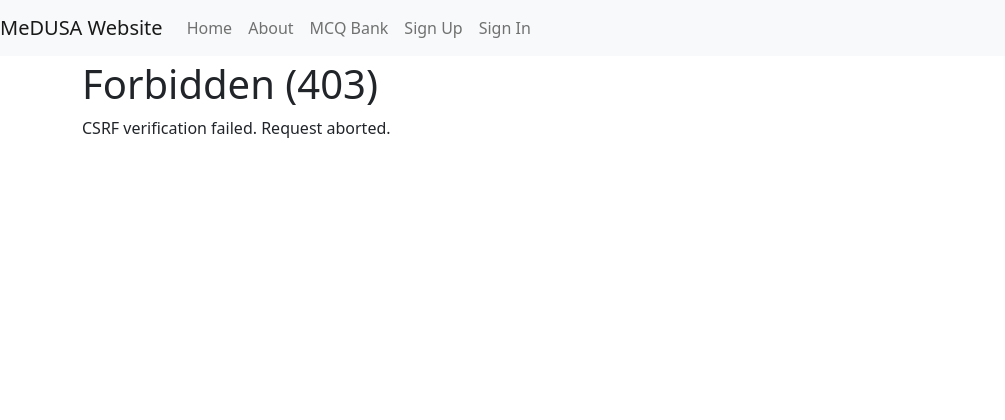
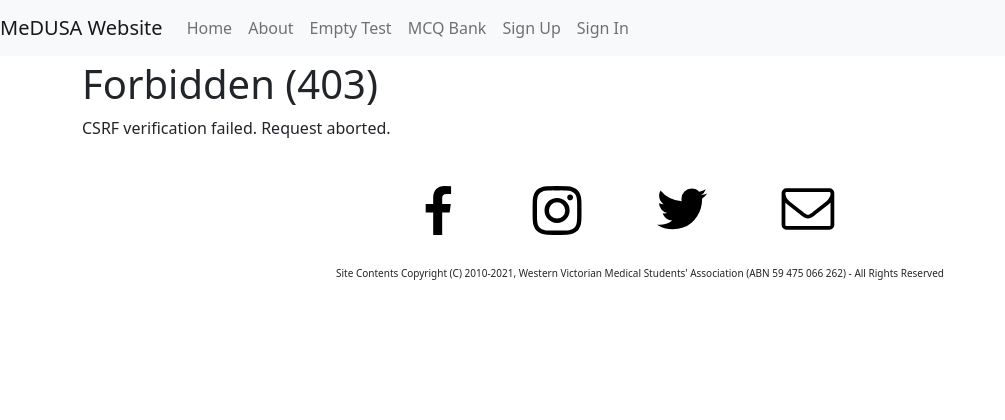
Before and after one commit to DeakinMeDUSA/medusa_website, a Django app: template medusa_website/templates/403.html in a window 1280 px wide. Shown: the top 420 px of the page, without its empty margins (0-1005 px from the left). Run offline with Django 3.2, Linux system fonts and the light colour scheme; the template is opened without the code that fills it, so the values that code supplies are empty.

Commit message:
Getting footer up and running

```diff
--- a/config/urls.py
+++ b/config/urls.py
@@ -11,6 +11,11 @@ urlpatterns = static(settings.MEDIA_URL, document_root=settings.MEDIA_ROOT) + [
     path("", TemplateView.as_view(template_name="pages/home.html"), name="home"),
     path(
         "about/", TemplateView.as_view(template_name="pages/about.html"), name="about"
+    ),
+    path(
+        "empty_test/",
+        TemplateView.as_view(template_name="pages/empty_test.html"),
+        name="empty_test",
     ),
     # Django Admin, use {% url 'admin:index' %}
     path(settings.ADMIN_URL, admin.site.urls),
--- /dev/null
+++ b/medusa_website/static/css/custom_bootstrap_vars.css
@@ -0,0 +1,3 @@
+
+
+/*# sourceMappingURL=custom_bootstrap_vars.css.map */
--- /dev/null
+++ b/medusa_website/static/css/footer.css
@@ -0,0 +1,75 @@
+.footer-container {
+  width: 80%;
+  height: auto;
+  position: relative;
+  left: 50%;
+  transform: translateX(-50%);
+  display: flex;
+  align-items: center;
+  flex-wrap: wrap;
+  justify-content: center;
+}
+
+.footer-text {
+  font-size: 10px;
+}
+
+.icon-container {
+  padding: 10px;
+  margin: 5px;
+  width: auto;
+  height: 100px;
+  align-content: center;
+  place-items: flex-start;
+}
+
+.footer-svg {
+  padding: 0;
+  -webkit-transition: all 150ms ease;
+  -moz-transition: all 150ms ease;
+  -ms-transition: all 150ms ease;
+  transition: all 150ms ease;
+  margin: 0;
+  height: 100px;
+  transform: scale(0.7);
+  position: center;
+  width: 120px;
+}
+.footer-svg.facebook path {
+  transform: scale(0.06) translateX(210px);
+}
+.footer-svg.facebook:hover path {
+  fill: #3b579d;
+}
+.footer-svg.facebook.icon {
+  fill: black;
+}
+.footer-svg.instagram path {
+  transform: scale(0.065) translateY(0px);
+}
+.footer-svg.instagram:hover path {
+  fill: #dc4a38;
+}
+.footer-svg.instagram.icon {
+  fill: black;
+}
+.footer-svg.twitter path {
+  transform: scale(0.065) translateY(80px);
+}
+.footer-svg.twitter:hover path {
+  fill: #2caae1;
+}
+.footer-svg.twitter.icon {
+  fill: black;
+}
+.footer-svg.email path {
+  transform: scale(0.06) translateY(80px);
+}
+.footer-svg.email:hover path {
+  fill: #0fa400;
+}
+.footer-svg.email.icon {
+  fill: black;
+}
+
+/*# sourceMappingURL=footer.css.map */
--- a/medusa_website/static/css/project.css
+++ b/medusa_website/static/css/project.css
@@ -1,13 +1,14 @@
-/* These styles are generated from project.scss. */
-
 .alert-debug {
-  color: black;
-  background-color: white;
+  background-color: #fff;
   border-color: #d6e9c6;
+  color: #000;
+  font-family: Roboto, sans-serif;
 }
 
 .alert-error {
-  color: #b94a48;
   background-color: #f2dede;
   border-color: #eed3d7;
+  color: #b94a48;
 }
+
+/*# sourceMappingURL=project.css.map */
--- /dev/null
+++ b/medusa_website/static/sass/footer.scss
@@ -0,0 +1,98 @@
+.footer-container{
+  width: 80%;
+  height: auto;
+  position: relative;
+  left: 50%;
+  transform: translateX(-50%);
+  display: flex;
+  align-items: center;
+  flex-wrap: wrap;
+  justify-content: center;
+}
+
+.footer-text{
+  font-size: 10px;
+}
+
+.icon-container {
+  padding: 10px;
+  margin: 5px;
+  width: auto;
+  height: 100px;
+  align-content: center;
+  place-items: flex-start;
+
+}
+
+.footer-svg {
+
+  padding: 0;
+  -webkit-transition: all 150ms ease;
+  -moz-transition: all 150ms ease;
+  -ms-transition: all 150ms ease;
+  transition: all 150ms ease;
+  margin: 0;
+  height: 100px;
+  transform: scale(0.7);
+
+  position: center;
+  //-ms-transform: translateY(-50%);
+  width: 120px;
+
+
+  &.facebook {
+    path {
+      transform: scale(0.06) translateX(210px);
+    }
+    &:hover {
+      path {
+        fill: #3b579d;
+      }
+    }
+    &.icon {
+      fill: black;
+    }
+  }
+  &.instagram {
+    path {
+      transform: scale(0.065) translateY(0px);
+    }
+    &:hover {
+      path {
+        fill: #dc4a38;
+      }
+    }
+    &.icon {
+      fill: black;
+    }
+  }
+
+  &.twitter {
+    path {
+      transform: scale(0.065) translateY(80px);
+    }
+
+    &:hover {
+      path {
+        fill: #2caae1;
+      }
+    }
+    &.icon {
+      fill: black;
+    }
+  }
+  &.email {
+    path {
+      transform: scale(0.06) translateY(80px);
+    }
+
+    &:hover {
+      path {
+        fill: #0fa400;
+      }
+    }
+    &.icon {
+      fill: black;
+    }
+  }
+}
--- a/medusa_website/static/sass/project.scss
+++ b/medusa_website/static/sass/project.scss
@@ -28,6 +28,7 @@ $red: #b94a48;
   background-color: $white;
   border-color: $mint-green;
   color: $black;
+  font-family: Roboto, sans-serif;
 }
 
 .alert-error {
--- a/medusa_website/templates/base.html
+++ b/medusa_website/templates/base.html
@@ -1,4 +1,5 @@
-{% load static i18n %}<!DOCTYPE html>
+{% load static i18n %}
+<!DOCTYPE html>
 <html lang="en">
 <head>
   <meta charset="utf-8">
@@ -30,6 +31,7 @@
     <link href="{% static 'css/project.css' %}" rel="stylesheet">
 
 
+
   {% endblock %}
 
 </head>
@@ -52,6 +54,9 @@
         </li>
         <li class="nav-item">
           <a class="nav-link" href="{% url 'about' %}">About</a>
+        </li>
+        <li class="nav-item">
+          <a class="nav-link" href="{% url 'empty_test' %}">Empty Test</a>
         </li>
         <li class="nav-item">
           <a class="nav-link" href="{% url 'mcq_bank:index' %}">{% trans "MCQ Bank" %}</a>
@@ -94,17 +99,20 @@
   {% endif %}
 
   {% block content %}
-    <p>Use this document as a way to quick start any new project.</p>
+    <p>This is the default 'content' block, overwrite using block content tags </p>
 
   {% endblock content %}
 
+  {% block footer %}
+    {% include "footer.html" %}
+  {% endblock footer %}
 
-</div> <!-- /container -->
+</div>
 
-{% block modal %}{% endblock modal %}
+{% block modal %}
 
-<!-- Le javascript
-================================================== -->
+{% endblock modal %}
+
 <!-- Placed at the end of the document so the pages load faster -->
 {% block javascript %}
 
--- /dev/null
+++ b/medusa_website/templates/footer.html
@@ -0,0 +1,82 @@
+{% load static %}
+<link href="{% static 'css/footer.css' %}" rel="stylesheet">
+<link rel="stylesheet" href="https://stackpath.bootstrapcdn.com/font-awesome/4.7.0/css/font-awesome.min.css"
+      crossorigin="anonymous"/>
+
+<div class="footer-container">
+  <div class="">
+    <div class="icon-container">
+      {#      <div class="icon-container">#}
+
+      <svg class="footer-svg" xmlns="http://www.w3.org/2000/svg"
+           xmlns:xlink="http://www.w3.org/1999/xlink"
+           viewBox="0 0 100 100" preserveAspectRatio="xMidYMid meet" style="width: 100px"
+
+      >
+        <a xlink:href="https://www.facebook.com/medusa.deakin/" target="_blank" alt="facebook">
+          <g class="footer-svg facebook">
+            <rect x="0" y="0" width="120px" height="120px" fill="transparent"/>
+            <path class="footer-svg facebook icon"
+                  d="M895 12v264H738q-86 0-116 36t-30 108v189h293l-39 296H592v759H286V905H31V609h255V391q0-186 104-288.5T667 0q147 0 228 12z"
+            />
+          </g>
+        </a>
+      </svg>
+      {#      </div>#}
+      {#      <div class="icon-container">#}
+      <svg class="footer-svg" xmlns="http://www.w3.org/2000/svg" xmlns:xlink="http://www.w3.org/1999/xlink"
+              {#             preserveAspectRatio="xMidYMid meet"#}
+           viewBox="0 0 100 100">
+
+        <a xlink:href="https://www.instagram.com/medusa.deakin/" target="_blank" alt="instagram">
+          <g class="footer-svg instagram">
+            <rect x="0" y="0" width="100%" height="120px" fill="transparent" transform="scale(4)"/>
+            <path class="footer-svg instagram icon"
+                  d="M1024 768q0-106-75-181t-181-75t-181 75t-75 181t75 181t181 75t181-75t75-181zm138 0q0 164-115 279t-279 115t-279-115t-115-279t115-279t279-115t279 115t115 279zm108-410q0 38-27 65t-65 27t-65-27t-27-65t27-65t65-27t65 27t27 65zM768 138q-7 0-76.5-.5t-105.5 0t-96.5 3t-103 10T315 169q-50 20-88 58t-58 88q-11 29-18.5 71.5t-10 103t-3 96.5t0 105.5t.5 76.5t-.5 76.5t0 105.5t3 96.5t10 103T169 1221q20 50 58 88t88 58q29 11 71.5 18.5t103 10t96.5 3t105.5 0t76.5-.5t76.5.5t105.5 0t96.5-3t103-10t71.5-18.5q50-20 88-58t58-88q11-29 18.5-71.5t10-103t3-96.5t0-105.5t-.5-76.5t.5-76.5t0-105.5t-3-96.5t-10-103T1367 315q-20-50-58-88t-88-58q-29-11-71.5-18.5t-103-10t-96.5-3t-105.5 0t-76.5.5zm768 630q0 229-5 317q-10 208-124 322t-322 124q-88 5-317 5t-317-5q-208-10-322-124T5 1085q-5-88-5-317t5-317q10-208 124-322T451 5q88-5 317-5t317 5q208 10 322 124t124 322q5 88 5 317z"
+            />
+
+          </g>
+        </a>
+      </svg>
+      {#      </div>#}
+      {#      <div class="col">#}
+      <svg class="footer-svg" xmlns="http://www.w3.org/2000/svg"
+           xmlns:xlink="http://www.w3.org/1999/xlink"
+           preserveAspectRatio="xMidYMid meet" viewBox="0 0 100  100"
+      >
+        <a xlink:href="https://twitter.com/medusadeakin" target="_blank" alt="twitter">
+          <g class="footer-svg twitter">
+            <rect x="0" y="0" width="120px" height="120px" fill="transparent"/>
+            <path class="footer-svg twitter icon"
+                  d="M1588 152q-67 98-162 167q1 14 1 42q0 130-38 259.5T1273.5 869T1089 1079.5t-258 146t-323 54.5q-271 0-496-145q35 4 78 4q225 0 401-138q-105-2-188-64.5T189 777q33 5 61 5q43 0 85-11q-112-23-185.5-111.5T76 454v-4q68 38 146 41q-66-44-105-115T78 222q0-88 44-163q121 149 294.5 238.5T788 397q-8-38-8-74q0-134 94.5-228.5T1103 0q140 0 236 102q109-21 205-78q-37 115-142 178q93-10 186-50z"
+            />
+
+          </g>
+        </a>
+      </svg>
+      {#      </div>#}
+      {#      <div class="col">#}
+
+      <svg class="footer-svg" xmlns="http://www.w3.org/2000/svg"
+           xmlns:xlink="http://www.w3.org/1999/xlink"
+           preserveAspectRatio="xMidYMid meet" viewBox="0 0 100 100"
+      >
+        <a xlink:href="mailto:secretary@medusa.org.au" target="_blank" alt="email">
+          <g class="footer-svg email">
+            <rect x="0" y="0" width="120px" height="120px" fill="transparent"/>
+            <path class="footer-svg email icon"
+                  d="M1664 1248V480q-32 36-69 66q-268 206-426 338q-51 43-83 67t-86.5 48.5T897 1024h-2q-48 0-102.5-24.5T706 951t-83-67Q465 752 197 546q-37-30-69-66v768q0 13 9.5 22.5t22.5 9.5h1472q13 0 22.5-9.5t9.5-22.5zm0-1051v-24.5l-.5-13l-3-12.5l-5.5-9l-9-7.5l-14-2.5H160q-13 0-22.5 9.5T128 160q0 168 147 284q193 152 401 317q6 5 35 29.5t46 37.5t44.5 31.5T852 887t43 9h2q20 0 43-9t50.5-27.5T1035 828t46-37.5t35-29.5q208-165 401-317q54-43 100.5-115.5T1664 197zm128-37v1088q0 66-47 113t-113 47H160q-66 0-113-47T0 1248V160Q0 94 47 47T160 0h1472q66 0 113 47t47 113z"
+            />
+          </g>
+        </a>
+      </svg>
+    </div>
+    {#      </div>#}
+
+
+  </div>
+  <div class="footer-text">
+    Site Contents Copyright (C) 2010-2021, Western Victorian Medical Students' Association (ABN 59 475 066 262) -
+    All Rights Reserved
+  </div>
+</div>
--- /dev/null
+++ b/medusa_website/templates/pages/empty_test.html
@@ -0,0 +1,2 @@
+{% extends "base.html" %}
+{% include "footer.html" %}
```
Also changed, not shown: medusa_website/templates/pages/home.html (+5 -2 lines), medusa_website/static/images/email.svg (added), medusa_website/static/images/facebook.svg (added), medusa_website/static/images/instagram.svg (added), medusa_website/static/images/twitter.svg (added).
